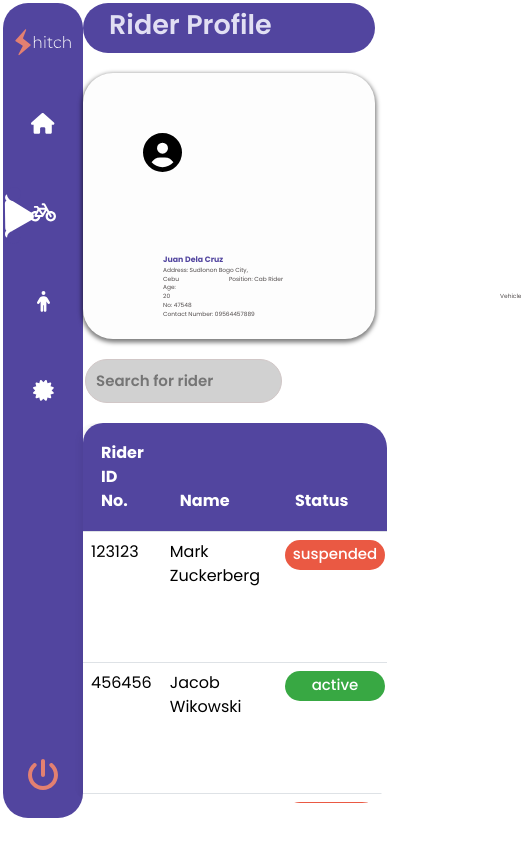
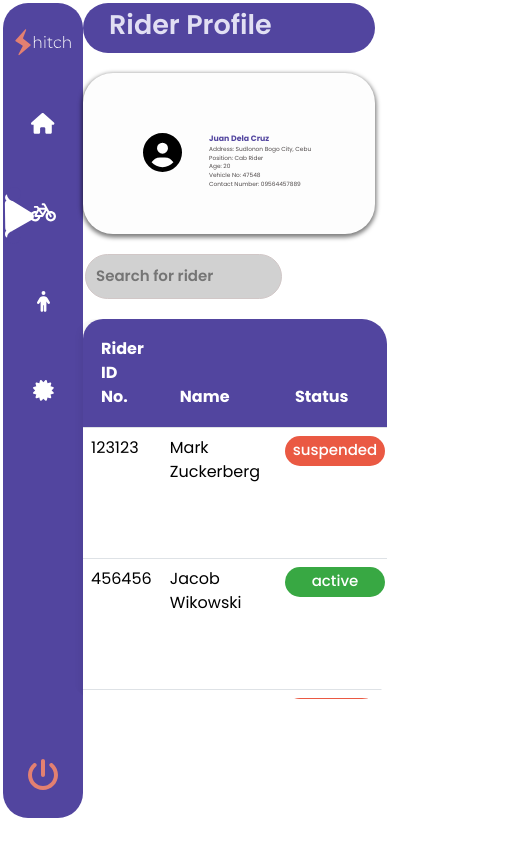
Before and after one commit to wingled22/pagyeonjaFrontEnd, a React (Vite) app: page /rider in a window 390 px wide. Shown: the whole page, 521 px wide, since content can reach past the window. Built offline with nearby package versions, Linux system fonts and the light colour scheme.

Commit message:
responsive 2

```diff
--- a/src/components/RiderProfile.jsx
+++ b/src/components/RiderProfile.jsx
@@ -16,23 +16,23 @@ const RiderProfile = () => {
                 <div className="rect-profile">
 
                         <Row>
-                            <Col md={2} lg={2} sm={2} xs={2}  className="prof-col">
+                            <Col md={3} lg={2} sm={3} xs={2}  className="prof-col">
                                 <Icon className="profile-img" icon={faCircleUser} color='black' />
                             </Col>
 
-                            <Col md={8} lg={7} sm={8} xs={8} style={{marginLeft: "60px", marginTop: "40px"}}>
+                            <Col md={7} lg={7} sm={7} xs={7} style={{marginLeft: "60px", marginTop: "40px"}}>
                                 <Row className="name-row">
                                     <p className="text-ridername">Juan Dela Cruz</p>
                                 </Row>
                                 <Row className="details-row" >
                                     <p className="text-detailsrider">
                                         <span className="mr-4" >Address: Sudlonon Bogo City, Cebu</span>
-
-                                        <span style={{marginLeft: "50px"}} className="mr-4">Position: Cab Rider</span>
+                                        <br/>
+                                        <span className="mr-4">Position: Cab Rider</span>
                                         <br />
                                         <span className="mr-4">Age: 20</span>
-
-                                        <span style={{marginLeft: "330px"}} className="mr-4">Vehicle No: 47548</span>
+                                        <br/>
+                                        <span className="mr-4">Vehicle No: 47548</span>
                                         <br />
                                         <span>Contact Number: 09564457889</span>
                                     </p>
```
Also changed, not shown: src/components/Rider/RiderProfile.jsx (line endings or trailing spaces).
